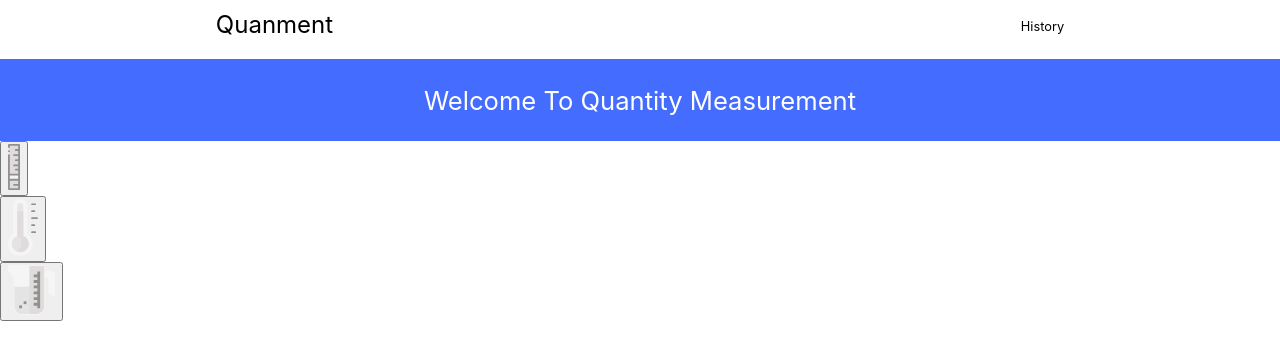
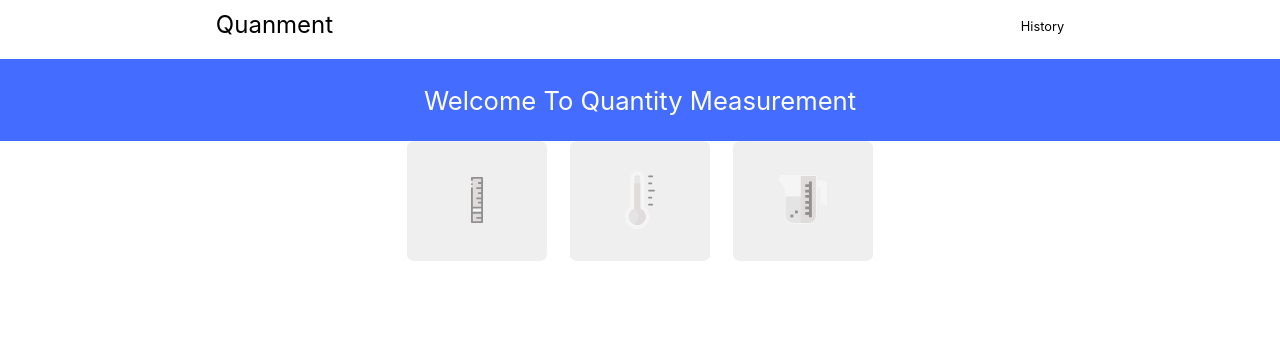
Before and after one commit to vai4411/QuantityMeasurementReact, a React (Create React App) app: page / in a window 1280 px wide. Shown: the top 360 px of the page. Built offline with nearby package versions, Linux system fonts and the light colour scheme.

Commit message:
ADDED: used scss file for style the quantity buttons

```diff
--- a/src/App.js
+++ b/src/App.js
@@ -12,9 +12,11 @@ function App() {
     <div>
       <Header name='Quanment' link='History'/>
       <Welcome msg='Welcome To Quantity Measurement' />
+      <div className='quantity-button'>
       <Quantity icon={Scale}/>
       <Quantity icon={Hot}/>
       <Quantity icon={Beaker}/>
+      </div>
     </div>
   );
 }
--- a/src/components/quantity.jsx
+++ b/src/components/quantity.jsx
@@ -4,9 +4,7 @@ class Quantity extends Component{
 	render(){
 		const item=this.props;
 		return(
-			<div>
-				<button><img src={item.icon}></img></button>
-			</div>
+			<button className='quantity'><img src={item.icon}></img></button>
 		)
 	}
 }
--- a/src/styles/header.scss
+++ b/src/styles/header.scss
@@ -13,7 +13,6 @@
 	}
 }
 
-
 .welcome{
 	display: flex;
 	background-color: #446DFF;
@@ -21,3 +20,18 @@
 	font-size: 160%;
 	color: white;
 }
+
+.quantity-button{
+	display: flex;
+	justify-content: center;
+	justify-content: space-evenly;
+	width: 40%;
+	margin-left: 30%;
+}
+
+.quantity{
+	width: 140px;
+	height: 120px;
+	border-radius: 5%;
+	border-style: none;
+}
```
